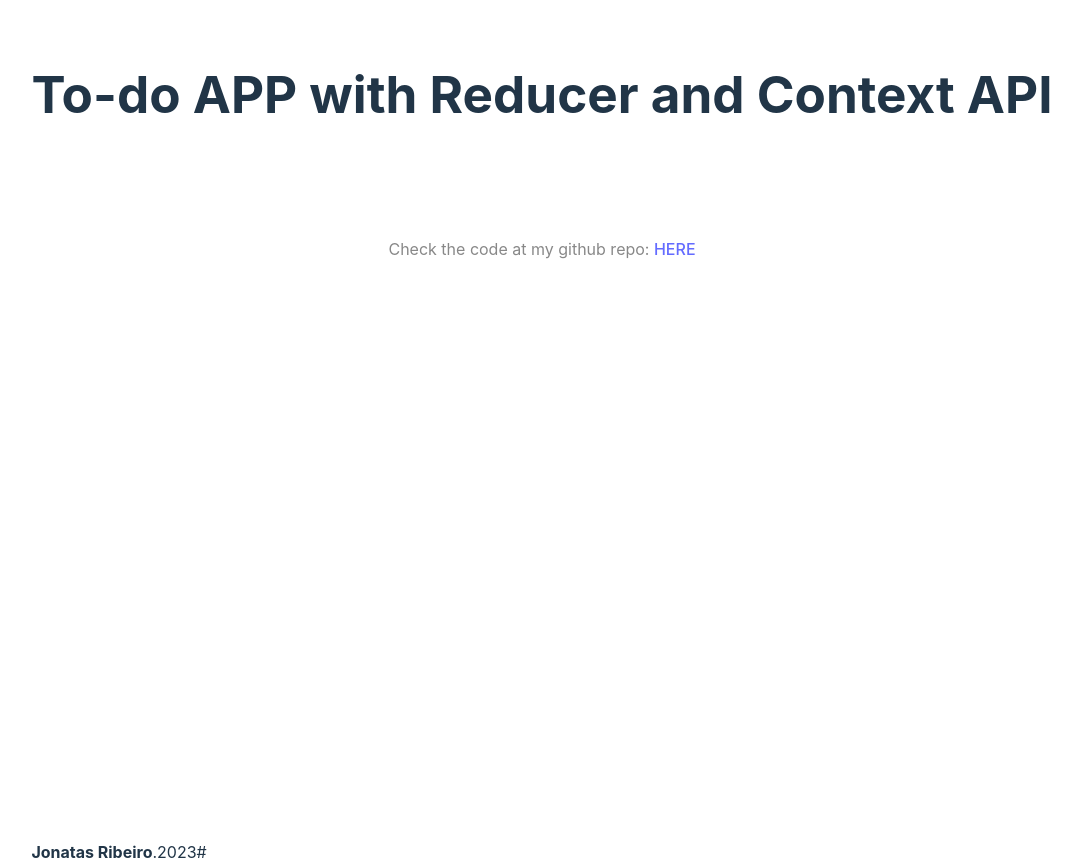
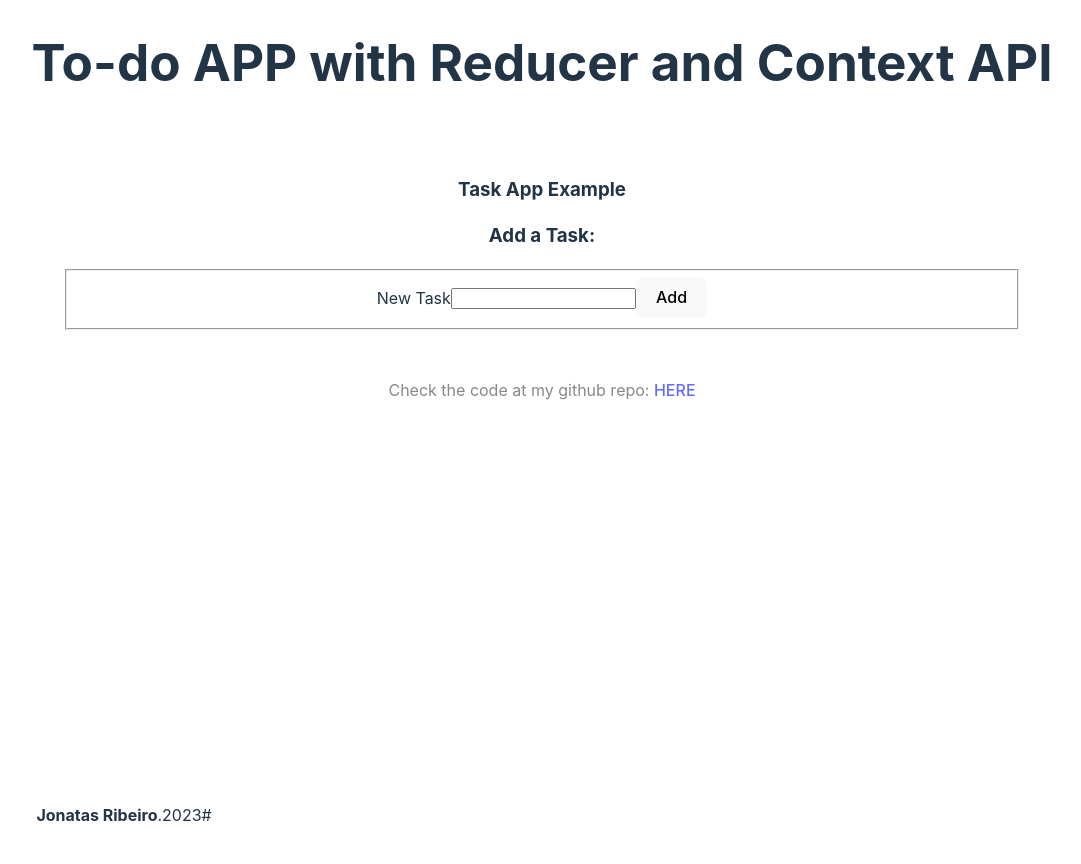
Before and after one commit to jonriber/to-do-list-app, a React (Vite) app in the folder to-do-app/: page / in a window 1280 px wide. Shown: the whole page, without its empty margins (98-1179 px from the left). After the commit the page ends 832 px from the top, so only its background shows below. Built offline with nearby package versions, Linux system fonts and the light colour scheme.

Commit message:
fixing my inputRef & fixing ContextProvider

```diff
--- a/to-do-app/src/App.css
+++ b/to-do-app/src/App.css
@@ -1,6 +1,6 @@
 #root {
   max-width: 1280px;
-  min-height: 800px;
+  min-height: 100%;
   margin: 0 auto;
   padding: 2rem;
   text-align: center;
@@ -18,4 +18,5 @@
 footer{
   position: absolute;
   bottom: 0;
+  padding: 5px;
 }
--- a/to-do-app/src/App.jsx
+++ b/to-do-app/src/App.jsx
@@ -1,4 +1,5 @@
 import './App.css'
+import ToDoApp from './components/ToDoApp'
 
 function App() {
 
@@ -7,7 +8,7 @@ function App() {
 
       <h1>To-do APP with Reducer and Context API</h1>
       <div className="card">
-
+        <ToDoApp />
       </div>
       <p className="read-the-docs">
         Check the code at my github repo: <a href='https://github.com/jonriber/to-do-list-app'>HERE</a>
--- a/to-do-app/src/components/AddTask.jsx
+++ b/to-do-app/src/components/AddTask.jsx
@@ -0,0 +1,33 @@
+import { useRef } from "react"
+import { useTaskDispatch } from "../contexts/TasksContext"
+
+const AddTask = () => {
+    const
+        taskInputRef = useRef(""),
+        dispatch = useTaskDispatch();
+
+    function addTask(e){
+        e.preventDefault();
+        console.log("RODANDO A FUNCTION DE ADICIONAR $$$$",taskInputRef.current.value)
+        dispatch({
+            type:"added",
+            id: 0,
+            text:taskInputRef.current.value,
+            used:false
+        })
+    }
+    return(
+        <>
+            <h3>Add a Task:</h3>
+            <form onSubmit={(e)=>addTask(e)}>
+                <fieldset>
+                    <label>New Task</label>
+                    <input ref={taskInputRef} type="text" />
+                    <button  type="submit">Add</button>
+                </fieldset>
+            </form>
+        </>
+    )
+}
+
+export default AddTask
--- a/to-do-app/src/components/ToDoApp.jsx
+++ b/to-do-app/src/components/ToDoApp.jsx
@@ -1,50 +1,40 @@
-import {useReducer, useState} from "react"
 import AddTask from "./AddTask"
-import TaskList from "./TaskList"
-import initialTasks from "../reducers/initialTasks"
-import tasksReducer from "../reducers/TasksReducer"
-import { TasksProvider } from "../contexts/TasksContext"
+// import TaskList from "./TaskList"
+import { TasksProvider } from "../contexts/TasksContext";
 
 const ToDoApp = () =>{
-    const [nextId,setNextId] = useState(3);
-    const [tasks,dispatch] = useReducer(
-        tasksReducer,
-        initialTasks
-    );
 
-    console.log("TASKS:",tasks);
+    // function handlerAddTask(e,text){
+    //     e.preventDefault();
+    //     console.log("ADD NEW TASK HANDLER!!!");
+    //     setNextId((nextId) => nextId +1);
+    //     dispatch({
+    //         type: 'added',
+    //         id: nextId,
+    //         text: text,
+    //     })
+    // }
 
-    function handlerAddTask(e,text){
-        e.preventDefault();
-        console.log("ADD NEW TASK HANDLER!!!");
-        setNextId((nextId) => nextId +1);
-        dispatch({
-            type: 'added',
-            id: nextId,
-            text: text,
-        })
-    }
+    // function handlerChangeTask(task){
+    //     dispatch({
+    //         type: "changed",
+    //         task: task
+    //     })
+    // }
 
-    function handlerChangeTask(task){
-        dispatch({
-            type: "changed",
-            task: task
-        })
-    }
-
-    function handlerDeleteTask(id){
-        dispatch({
-            type: "deleted",
-            id:id
-        })
-    }
-
+    // function handlerDeleteTask(id){
+    //     dispatch({
+    //         type: "deleted",
+    //         id:id
+    //     })
+    // }
+    // changeTaskHandler={handlerChangeTask} deleteTaskHandler={handlerDeleteTask}
     return(
         <>
             <TasksProvider>
                 <h3>Task App Example</h3>
-                <AddTask addTaskHandler={handlerAddTask}/>
-                <TaskList changeTaskHandler={handlerChangeTask} deleteTaskHandler={handlerDeleteTask}/>
+                <AddTask/>
+                {/* <TaskList /> */}
             </TasksProvider>
 
         </>
--- a/to-do-app/src/contexts/TasksContext.jsx
+++ b/to-do-app/src/contexts/TasksContext.jsx
@@ -1,25 +1,25 @@
+/* eslint-disable react-refresh/only-export-components */
 /* eslint-disable react/prop-types */
-import { createContext, useReducer } from "react"
+import { createContext, useReducer,useContext } from "react"
 import tasksReducer from "../reducers/TasksReducer";
-import initialTasks from "../reducers/initialTasks";
+// import initialTasks from "../reducers/initialTasks";
 
 export const TasksContext = createContext(null);
 
 export const TasksDispatchContext = createContext(null);
 
 export function TasksProvider({children}){
-    const [tasks,dispatch] = useReducer(tasksReducer,initialTasks)
+    const [tasks,dispatch] = useReducer(tasksReducer,[])
+    console.log("tasks Reducer:",tasks)
     return(
-        <>
-            <TasksContext.Provider value={tasks}>
-                <TasksDispatchContext.Provider value={dispatch}>
-                    {children}
-                </TasksDispatchContext.Provider>
-            </TasksContext.Provider>
-        </>
+        <TasksContext.Provider value={tasks}>
+            <TasksDispatchContext.Provider value={dispatch}>
+                {children}
+            </TasksDispatchContext.Provider>
+        </TasksContext.Provider>
     )
 }
 
-export const useContext = () => useContext(TasksContext);
+export function useTaskContext (){ return useContext(TasksContext)}
 
-export const useTaskDispatch = () => useContext(TasksDispatchContext);
+export function useTaskDispatch(){ return useContext(TasksDispatchContext)}
--- a/to-do-app/src/index.css
+++ b/to-do-app/src/index.css
@@ -28,7 +28,8 @@ body {
   display: flex;
   place-items: center;
   min-width: 320px;
-  min-height: 100ve;
+  min-height: 100vh;
+  height: 100vh;
 }
 
 h1 {
```
